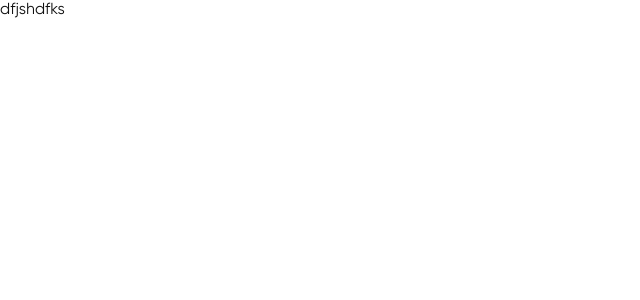
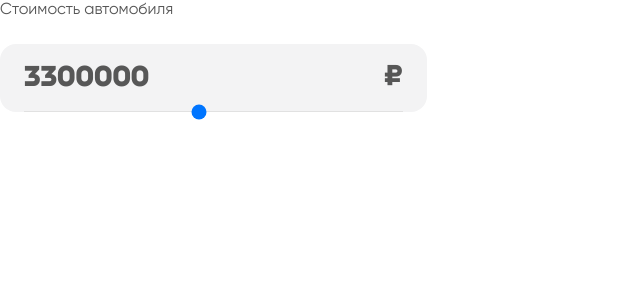
Before and after one commit to just-too-it/car-leasing-calculator, a React (Create React App) app: page / in a window 1280 px wide. Shown: the top 300 px of the page, without its empty margins (0-640 px from the left). Built offline with nearby package versions, Linux system fonts and the light colour scheme.

Commit message:
подготовка input

```diff
--- a/src/App.tsx
+++ b/src/App.tsx
@@ -1,9 +1,10 @@
+import { Calculator } from 'components/Calculator';
 import React from 'react';
 
 function App() {
   return (
     <div className="App">
-      dfjshdfks
+      <Calculator />
     </div>
   );
 }
--- /dev/null
+++ b/src/components/Calculator/index.tsx
@@ -0,0 +1,21 @@
+import { RangeInput } from 'components/RangeInput'
+import { RangeInputProps, TYPE_INPUT } from 'components/RangeInput/RangeInput.types'
+import React from 'react'
+
+const initialStatePrice: RangeInputProps = {
+    name: 'price',
+    label: 'Стоимость автомобиля',
+    min: 1000000,
+    max: 6000000,
+    defaultValue: 3300000,
+    typeInput: TYPE_INPUT.price
+}
+
+export const Calculator = () => {
+  return (
+    <form className="form">
+        <RangeInput initialState={initialStatePrice}/>
+    </form>
+
+  )
+}
--- /dev/null
+++ b/src/components/RangeInput/RangeInput.module.scss
@@ -0,0 +1,92 @@
+@import 'styles/helpers/variables.scss';
+
+.wrapper {
+  width: 427px;
+  display: flex;
+  flex-direction: column;
+  position: relative;
+}
+
+.label {
+  color: $color-grey;
+  margin-bottom: 24px;
+}
+
+.input {
+  color: $color-grey;
+  background: #f3f3f4;
+  border-radius: 16px;
+  padding: 16px 24px;
+  font-family: 'Nekst-Black';
+  font-weight: 900;
+  font-size: 30px;
+  line-height: 36px;
+  border: none;
+  -moz-appearance: textfield;
+
+  display: block;
+
+
+  &::first-letter{
+    vertical-align: sub;
+    color: red;
+}
+
+  &:hover,
+  &:focus {
+    -moz-appearance: number-input;
+  }
+
+  &::-webkit-outer-spin-button,
+  &::-webkit-inner-spin-button {
+    -webkit-appearance: none;
+    margin: 0;
+  }
+}
+
+.range {
+  position: absolute;
+  content: '';
+  bottom: 0px;
+  height: 1px;
+  left: 24px;
+  right: 24px;
+  width: -moz-available;
+  background-color: $color-grey-light;
+
+  outline: none;
+  transition: 0.3s;
+  -webkit-appearance: none;
+
+  &::-webkit-slider-thumb,
+  &::-moz-range-thumb {
+    appearance: none;
+    -webkit-appearance: none;
+    width: 20px;
+    height: 20px;
+    background: $color-orange;
+    border: none;
+    border-radius: 50%;
+    cursor: pointer;
+  }
+
+  &::-moz-range-progress {
+    background: $color-orange;
+    height: 2px;
+    border-top-left-radius: 12px;
+    border-top-right-radius: 12px;
+  }
+}
+
+.price {
+
+  position: absolute;
+  top: 50%;
+  right: 24px;
+  font-family: 'Nekst-Black';
+  font-weight: 900;
+  font-size: 30px;
+  line-height: 36px;
+  color: $color-grey;
+
+}
--- /dev/null
+++ b/src/components/RangeInput/RangeInput.types.ts
@@ -0,0 +1,15 @@
+export const enum TYPE_INPUT {
+    'price',
+    'payment',
+    'period'
+}
+
+export type RangeInputProps = {
+    name: string;
+    label: string;
+    defaultValue: number;
+    min: number;
+    max: number;
+    step?: number;
+    typeInput: TYPE_INPUT.price | TYPE_INPUT.payment | TYPE_INPUT.period;
+}
--- /dev/null
+++ b/src/components/RangeInput/index.tsx
@@ -0,0 +1,48 @@
+import React, { FC, useState } from 'react';
+import { RangeInputProps, TYPE_INPUT } from './RangeInput.types';
+
+import styles from './RangeInput.module.scss';
+
+export const RangeInput: FC<{ initialState: RangeInputProps }> = ({ initialState }) => {
+  const { name, label, min, max, defaultValue, typeInput, step = 50000 } = initialState;
+  const [value, setValue] = useState<number>(defaultValue);
+
+  const handleChangeInput = (event: React.ChangeEvent<HTMLInputElement>) => {
+    const eventValue = parseInt(event.target.value);
+    // if (eventValue > max) setValue(max);
+    // if (eventValue < min) setValue(min)
+    setValue(eventValue);
+  };
+  return (
+    <article className={styles.wrapper}>
+      <label htmlFor={name} className={styles.label}>
+        {label}
+      </label>
+      <input
+        type="text"
+        /* value={typeInput === TYPE_INPUT.payment ? `${value.toLocaleString()} ₽` : value.toLocaleString()} */
+        value={value}
+        onChange={handleChangeInput}
+        min={min}
+        max={max}
+        id={name}
+        name={name}
+        step={step}
+     /*    pattern="[1-9]" */
+        className={styles.input}
+      />
+      <input
+        type="range"
+        value={value}
+        onChange={handleChangeInput}
+        min={min}
+        max={max}
+        step={step}
+        className={styles.range}
+      />
+      {
+        typeInput === TYPE_INPUT.price && <div className={styles.price}>₽</div>
+      }
+    </article>
+  );
+};
--- a/src/styles/helpers/variables.scss
+++ b/src/styles/helpers/variables.scss
@@ -2,6 +2,7 @@
 $color-white: #FFFFFF;
 $color-black: #111111;
 $color-grey: #575757;
+$color-grey-light: #E1E1E1;
 $color-orange: #FF9514;
 
 // Device
--- a/src/styles/index.scss
+++ b/src/styles/index.scss
@@ -5,7 +5,3 @@
 @import 'base/globals';
 
 @import 'libs/libs';
-
-// @import 'components/components';
-
-// @import '../views/pages/index';
```
